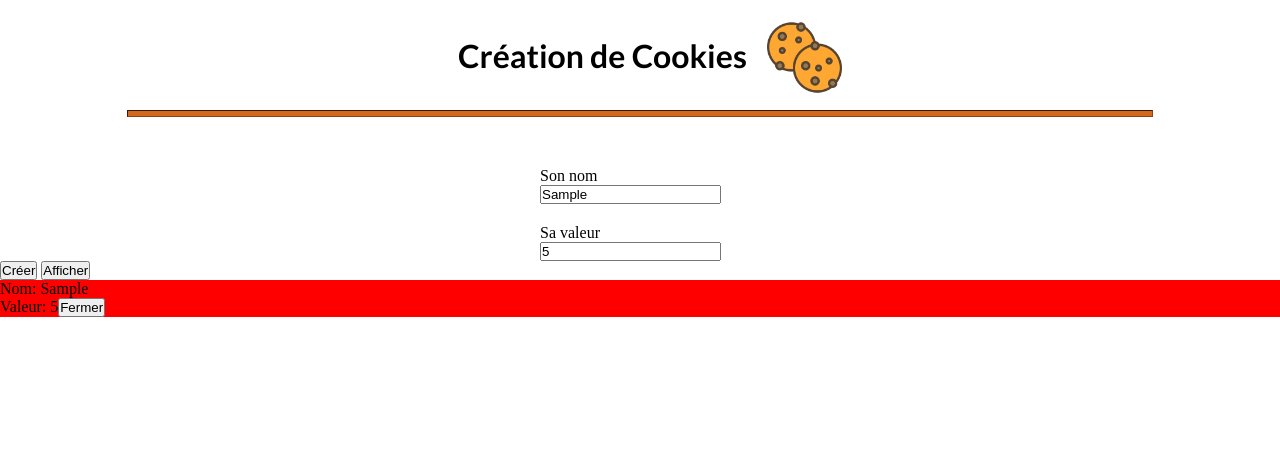
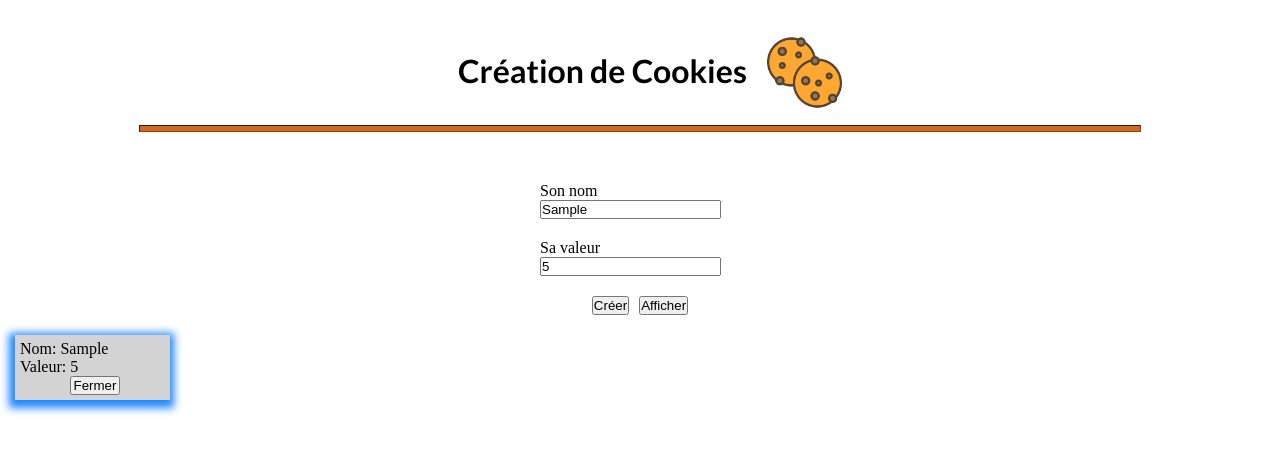
Before and after one commit to Priscillia1208/Cookies, a plain HTML site: page index.html in a window 1280 px wide. Both pictures are taken after typing "Sample", "5" into the empty fields and a click on the button "Afficher". Drawn offline with Linux system fonts and the light colour scheme.

Commit message:
mise en forme et fonctionnement bouton fermer

```diff
--- a/app.js
+++ b/app.js
@@ -3,25 +3,94 @@ let valeurCookie= document.querySelector('#valeur');
 let btnCreer = document.querySelector('#btn-creer');
 let btnAfficher= document.querySelector('#btn-afficher');
 
+
+
+
+/*-----------Creation de la fonction affichage du cookie----------*/
+
+/*seule bouton creer la première fois fonctionne pourquoi ? Le bouton semble apparaitre tjrs sur la meme div
+crééer un changement d'id pour chaque nouvelle div crééer et relier ce tableau d'id au bouton
+* tant que il y a creation de div, il y a creation de bouton*/
+
+let id = document.body.children.length
+
 function afficher (){
+        let stockageId = [];
+        //let id = document.body.children.length //ne se met pas à jour
         let newDiv = document.createElement('div');
-        newDiv.style.background = 'red';
-        newDiv.setAttribute('id', 'newDivId')
-        newDiv.setAttribute('className', 'newDivCookie')
+        //newDiv.style.background = 'red';
+        newDiv.setAttribute('id', 'newDivId' + id)
+        stockageId.push(id);
+        newDiv.classList.add('newDivCookie');
         newDiv.innerText= 'Nom: ' + nomCookie.value + ' ' + '\nValeur: '+ valeurCookie.value;
         let button= document.createElement('button');
-        button.setAttribute('id', 'closeBUtton');
-        button.setAttribute('className', 'closeButton');
+        button.setAttribute('id', 'closeButton' + id);
+        button.classList.add('closeButton');
         button.innerText= 'Fermer';
-        document.querySelector('body').appendChild(newDiv);
-        document.querySelector('#newDivId').appendChild(button);
+
+        document.querySelector('.main').appendChild(newDiv);
+        document.querySelector('#newDivId' + id).appendChild(button);
+        closeCookie(id)
+        console.log(stockageId)
+        id++;
+        console.log(id)
+
+
 
 }
+
+/*-----------Creation de la fonction fermer du cookie----------*/
+function closeCookie(id) {
+    let btnFermetureCookie = document.querySelector('#closeButton'+ id);
+    btnFermetureCookie.addEventListener('click', () => {
+        //btnFermetureCookie.parentElement.remove()
+        document.querySelector('#newDivId' +id).remove()
+    })
+}
+
+
+/*-----------Creation de la fonction créer un cookie qui dure qq secondes, un message affiche cookie créer
+ puis cookie supprimer----------*/
+
+function createCookie (name, value) {
+    btnCreer.addEventListener('click', () => {
+        let date1Timestramp = Date.now()
+        console.log(date1Timestramp)
+        let date1 = new Date(date1Timestramp)
+        console.log(date1)
+
+        let date2Timestramp= date1Timestramp + 30000
+        console.log(date2Timestramp)
+        let date2 = new Date(date2Timestramp)
+        console.log(date2)
+        let newCookie = document.cookie = '${nomCookie.value}=${valeurCookie.value}; expires =${date2}; samesite=strict';
+        let MessageCookie = document.createElement('p')
+        MessageCookie.classList.add('messageCookie')
+        while (newCookie.expires === true){
+            MessageCookie.innerText += '\n Félicitation vous avez créez un cookie'
+        }
+        MessageCookie.innerText += '\n Votre cookie est arrivé à expiration'
+    })
+
+}
+
+
+
+/*-------------Lancement du programme-------------------*/
 
 function handleForm(e) {
     e.preventDefault();
     afficher()
+
+
+
 }
 btnAfficher.addEventListener('click', handleForm)
 
+
+
+
+
+
+
 /*<button type="button" class="btn cancel" onclick="closeForm()">Fermer</button>*/
--- a/index.html
+++ b/index.html
@@ -13,7 +13,7 @@
     />
   </head>
   <body>
-
+    <div class="container">
       <header>
         <div class="header">
             <h1>Création de Cookies</h1>
@@ -39,7 +39,7 @@
             </div>
           </form>
         </div>
-
+      </div>
     </div>
 
     <script src="app.js"></script>
--- a/style.css
+++ b/style.css
@@ -1,6 +1,14 @@
 * {
     margin: 0px;
     padding: 0px;
+}
+
+container {
+    width: 80%;
+}
+
+body {
+    margin: 15px;
 }
 
 .header {
@@ -45,10 +53,38 @@ form {
     padding-top: 20px;
 }
 
-input {
-    padding-top: ;
-}
 
 label {
     display: block;
 }
+
+.buttons {
+    display: flex;
+    justify-content: center;
+    margin-top: 20px;
+}
+
+#btn-creer {
+    margin-right: 10px;
+}
+
+.newDivCookie {
+    width: 150px;
+    height: auto;
+    background: lightgray;
+    box-shadow: -1px 3px 8px 5px #1F87FF;
+    margin-top: 20px;
+    padding-top: 5px;
+    padding-left: 5px;
+    display: flex;
+    flex-direction: column;
+}
+
+.closeButton {
+    width: 50px;
+    text-align: center;
+    margin-right: auto;
+    margin-left: auto;
+    margin-bottom: 5px;
+
+}
--- /dev/null
+++ b/test.html
@@ -0,0 +1,14 @@
+<!DOCTYPE html>
+<html lang="en">
+<head>
+    <meta charset="UTF-8">
+    <title>Title</title>
+</head>
+<body>
+    <button id="btnCreer">
+        Créer cookie
+    </button>
+
+<script src="test.js"></script>
+</body>
+</html>
```
Also changed, not shown: test.js (added, +36 -0 lines). Lines whose indentation alone changed are shown as unchanged.
